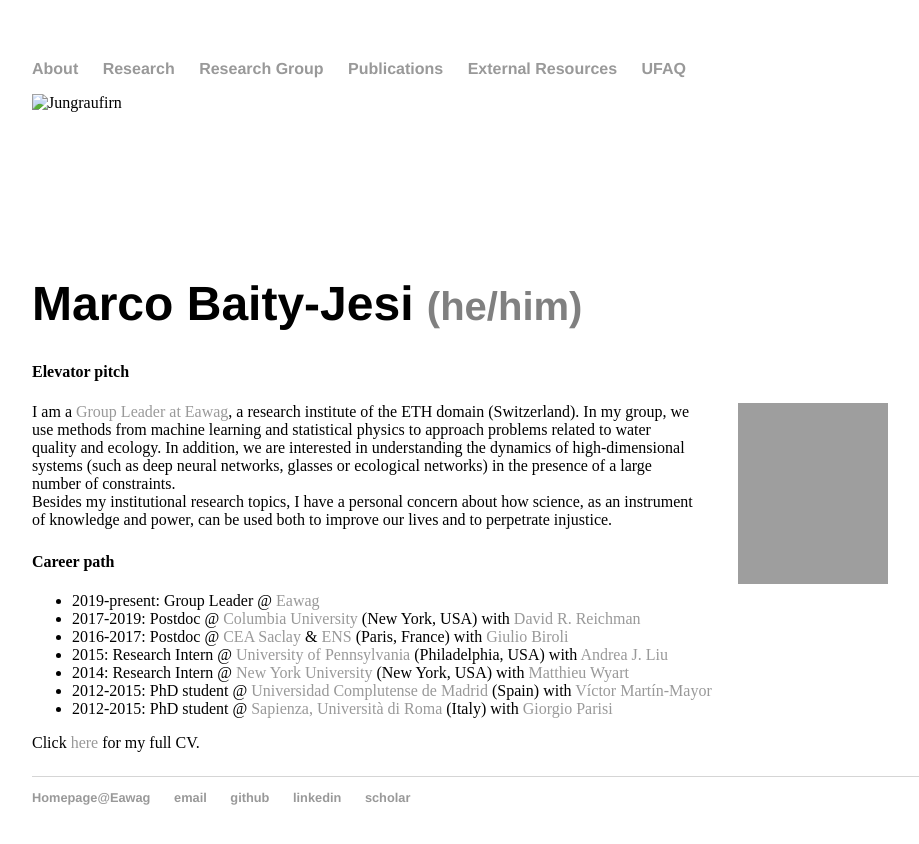
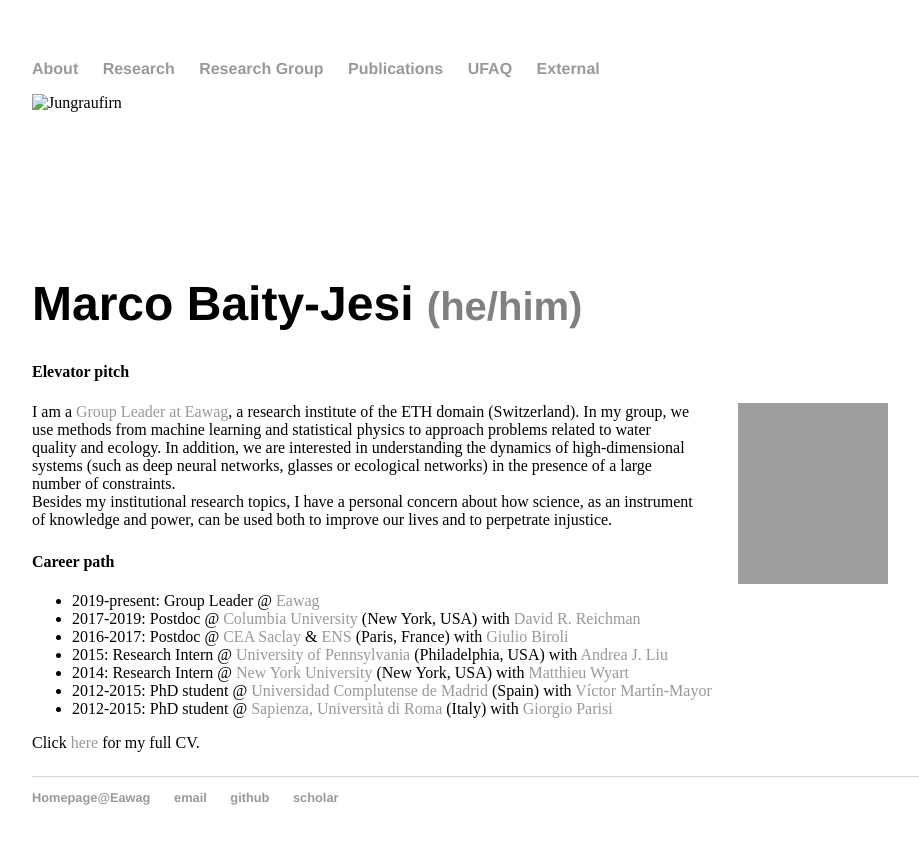
Before and after one commit to mbaityje/mbaityje.github.io, a Jekyll site: the page built from index.html, in a window 1280 px wide. Shown: the top 844 px of the page, without its empty margins (160-1079 px from the left). Built offline with Jekyll 4.4.1, drawn with Linux system fonts in a browser that asks for light colours.

Commit message:
Content changes

```diff
--- a/_layouts/default.html
+++ b/_layouts/default.html
@@ -12,8 +12,8 @@
 	        		<li><a href="/research">Research</a></li>
 	        		<li><a href="/group">Research Group</a></li>
 	        		<li><a href="/publications">Publications</a></li>
-	        		<li><a href="/external">External Resources</a></li>
 	        		<li><a href="/ufaq">UFAQ</a></li>
+	        		<li><a href="/external">External</a></li>
 	        		<!-- <li><a href="/contact">Contact</a></li> -->
 	        		<!-- <li><a href="/openings">Openings</a></li> -->
 					<!-- <li><a href="/blog">Blog</a></li> -->
@@ -33,7 +33,7 @@
 	        		<li><a href="https://www.eawag.ch/en/aboutus/portrait/organisation/staff/profile/marco-baity-jesi/show/">Homepage@Eawag</a></li>
 	        		<li><a href="mailto:marco.baityjesi@eawag.ch">email</a></li>
 	        		<li><a href="http://github.com/mbaityje">github</a></li>
-	        		<li><a href="http://linkedin.com/in/marco-baity-jesi"> linkedin </a></li>
+	        		<!-- <li><a href="http://linkedin.com/in/marco-baity-jesi"> linkedin </a></li> -->
 	        		<li><a href="http://scholar.google.com/citations?user=4S1Ajs8AAAAJ&hl=en&oi=ao"> scholar </a></li>
 				</ul>
 			</footer>
```
